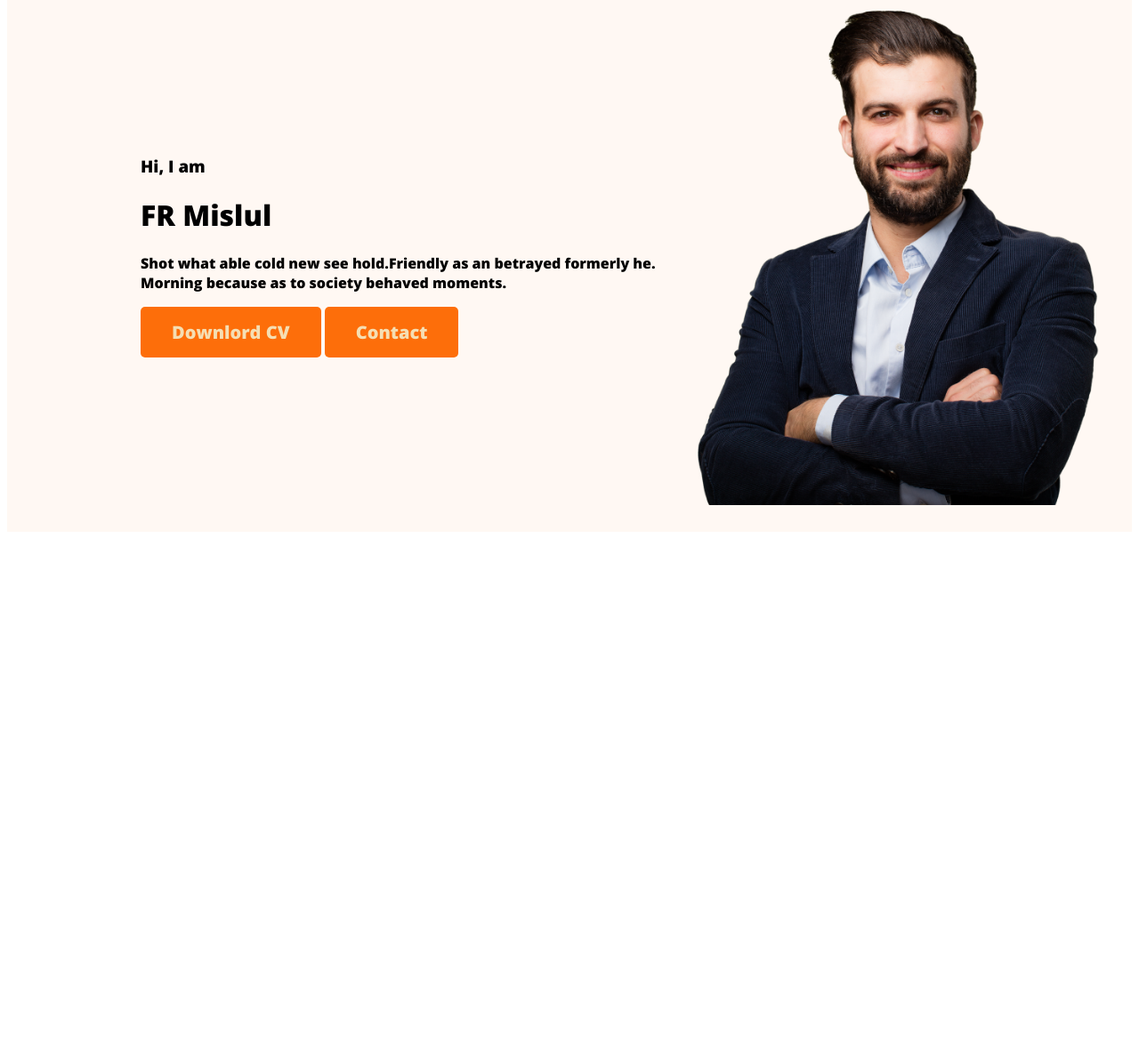
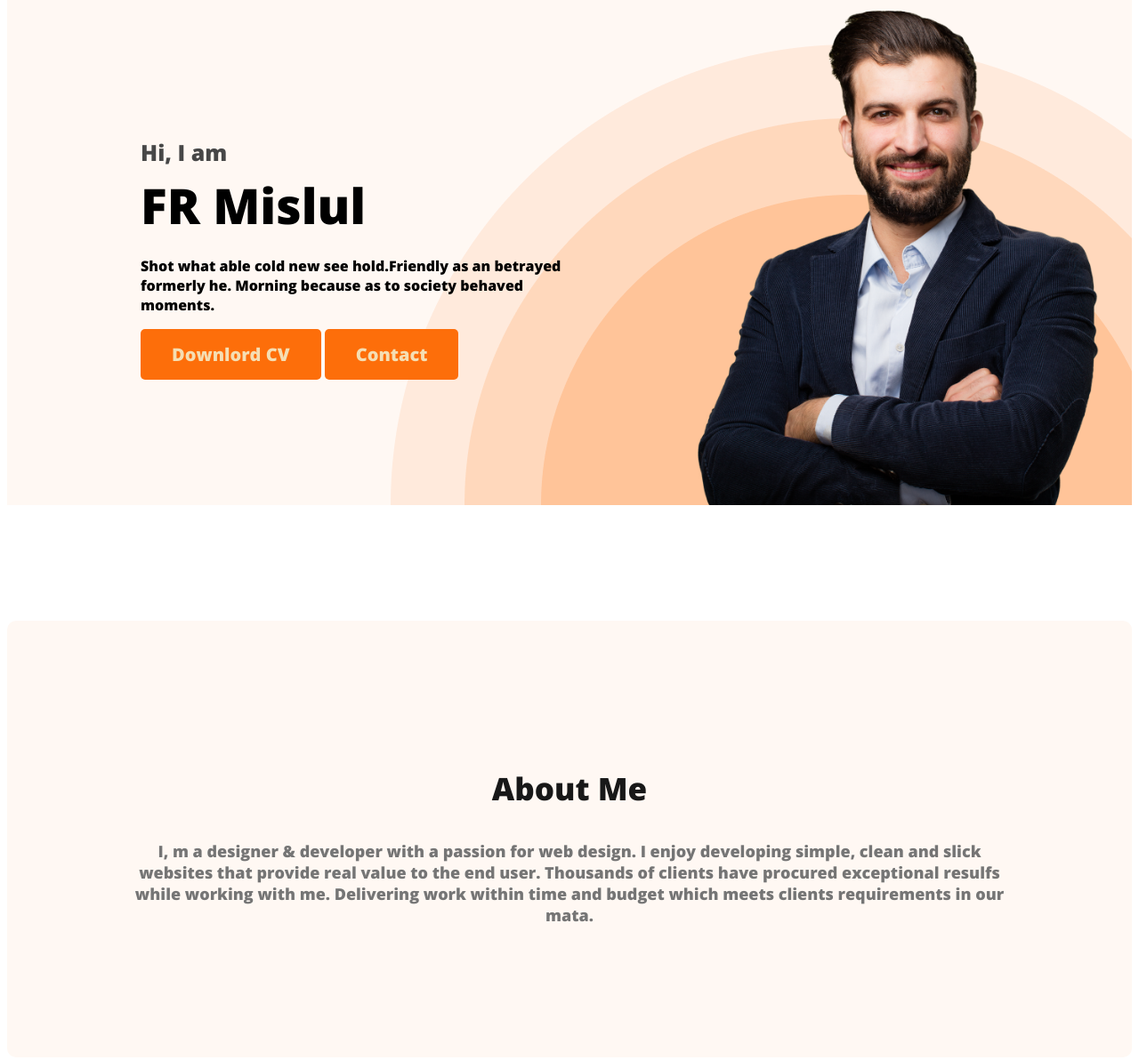
Before and after one commit to FR-Mislul/web-devloper-putfulio, a plain HTML site: page index.html in a window 1280 px wide. Shown: the part 200-1392 px from the top of the page at 89% size. Before the commit the page ends 806 px from the top, so only its background shows below. Drawn offline with nearby package versions, Linux system fonts and the light colour scheme.

Commit message:
about section related

```diff
--- a/index.html
+++ b/index.html
@@ -26,7 +26,7 @@
             <div class="banner-content">
                 <h3 class="banner-gratting">Hi, I  am</h3>
                 <h1 class="banner-titel">FR Mislul</h1>
-                <p>Shot what able cold new see hold.Friendly as an betrayed formerly he. Morning because as to society behaved moments.</p>
+                <p class="banner-dec">Shot what able cold new see hold.Friendly as an betrayed formerly he. Morning because as to society behaved moments.</p>
                 <button
                 class="btn-primary">Downlord CV</button>
                 <button class="btn-primary">Contact</button>
@@ -35,7 +35,12 @@
         </div>
     </header>
     <main>
-
+        <section class="about">
+            <h3 class="section-titel">About Me</h3>
+            <p class="section-dac">
+                I, m a designer & developer with a passion for web design. I enjoy developing simple, clean and slick websites that provide real value to the end user. Thousands of clients have procured exceptional resulfs while working with me. Delivering work within time and budget which meets clients requirements in our mata.
+            </p>
+        </section>
     </main>
     <footer>
 
--- a/style/protfolio.css
+++ b/style/protfolio.css
@@ -1,55 +1,97 @@
 /* common shered style */
-*{
-    font-family: 'Courgette', cursive;
-    font-family: 'Dancing Script', cursive;
-    font-family: 'Open Sans', sans-serif;
+* {
+  font-family: "Courgette", cursive;
+  font-family: "Dancing Script", cursive;
+  font-family: "Open Sans", sans-serif;
 }
-.text-primary{
-    color: #FD6E0A;
+.text-primary {
+  color: #fd6e0a;
 }
-.btn-primary{
+.btn-primary {
   border-radius: 5px;
-    background-color: #FD6E0A;
+  background-color: #fd6e0a;
   border: 0;
   color: wheat;
   font-size: 20px;
   font-weight: 700;
   padding: 15px 35px;
 }
+
+.section-titel {
+  color: #181818;
+  text-align: center;
+  font-size: 35px;
+  font-weight: 700;
+}
+
+.section-dac {
+  color: #757575;
+  text-align: center;
+  font-size: 18px;
+}
+
 /* nav related style */
-nav{
+nav {
   display: flex;
   justify-content: space-between;
   align-items: center;
-    margin: 0 200px;
+  margin: 0 150px 0 200px;
 }
-.nav-title{
+.nav-title {
   color: var(--Dark-01, #181818);
   font-size: 45px;
   font-weight: 800;
 }
-nav > ul{
+nav > ul {
   display: flex;
   align-items: center;
 }
-nav li{
+nav li {
   list-style: none;
   margin-right: 50px;
 }
-nav a{
+nav a {
   text-decoration: none;
   color: #474747;
 }
 
 /* header related style */
-.header{
-    background-color: #FFF8F3;
+.header {
+  background-color: #fff8f3;
+  background-image: url(../images/header_bg.png);
+  background-repeat: no-repeat;
+  background-position: bottom right;
 }
-.banner{
-    padding: 30px 30px 30px 150px;
+.banner {
+  padding: 30px 30px 0px 150px;
   display: flex;
   align-items: center;
+  justify-content: space-between;
 }
-.banner .profile-pic{
+.banner-content {
+  max-width: 500px;
+}
+.banner .profile-pic {
   width: 500px;
 }
+.banner-gratting {
+  font-size: 25px;
+  color: #474747;
+  margin-bottom: 0;
+}
+.banner-titel {
+  font-size: 55px;
+  font-weight: 700;
+  margin-top: 5px;
+  margin-bottom: 20px;
+}
+
+/* main section style */
+
+/* about section style */
+.about {
+  padding: 130px;
+  border-radius: 10px;
+  background-color: #fff8f3;
+  margin: 130px 0;
+}
```
Lines whose indentation alone changed are shown as unchanged.
